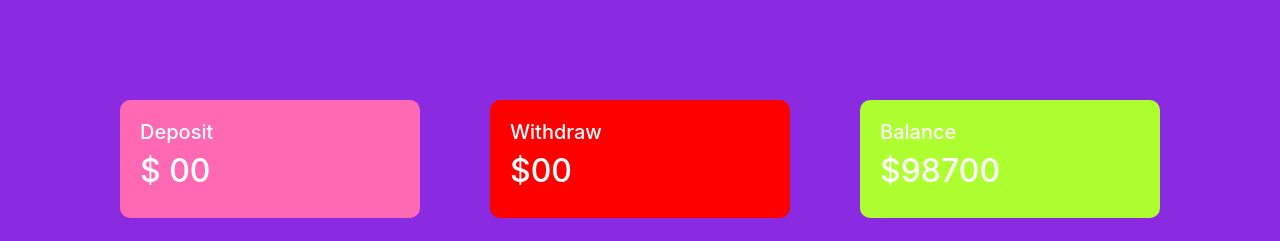
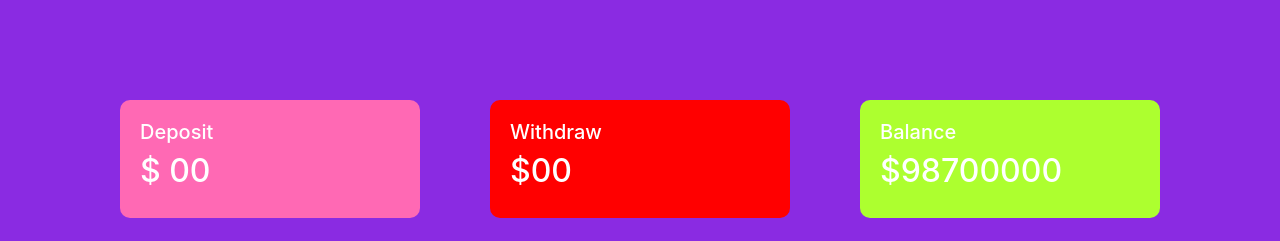
Before and after one commit to ummesalmaali/switch-bank, a plain HTML site: page index.html in a window 1280 px wide. Both pictures are taken after a click on the button "Enter". Shown: the top 241 px of the page. Drawn offline with nearby package versions, Linux system fonts and the light colour scheme.

Commit message:
bank-amount-increase

```diff
--- a/index.html
+++ b/index.html
@@ -40,7 +40,7 @@
             <div class="col-md-4">
                 <div class="balance status">
                     <h5>Balance</h5>
-                    <h2>$<span id="currentBalance">98700</span></h2>
+                    <h2>$<span id="currentBalance">98700000</span></h2>
                 </div>
             </div>
         </div>
```
